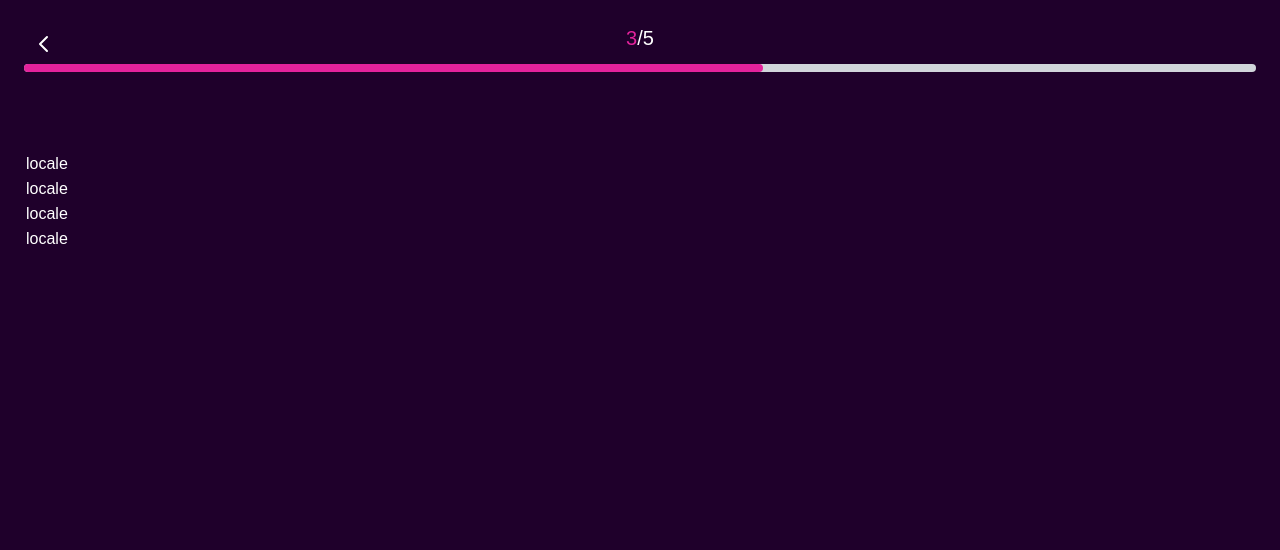
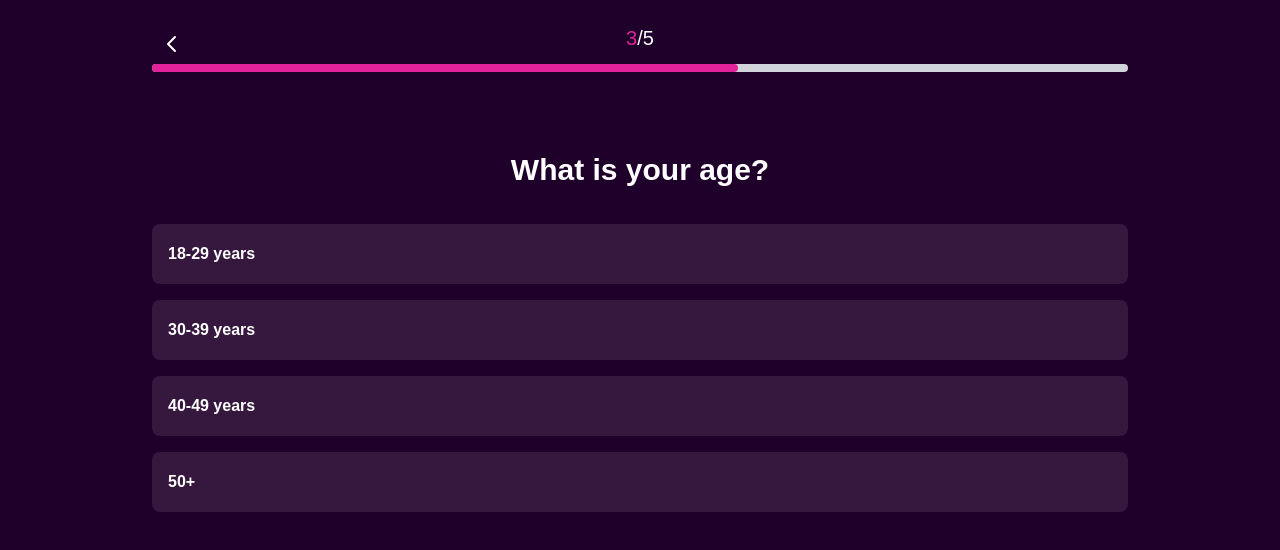
Before and after one commit to Freeman2333/quiz, a Next.js app: page /en/steps/age in a window 1280 px wide. Shown: the top 550 px of the page. Built offline with nearby package versions, Linux system fonts and the light colour scheme.

Commit message:
age selection added

```diff
--- a/src/app/[locale]/layout.tsx
+++ b/src/app/[locale]/layout.tsx
@@ -41,7 +41,9 @@ export default async function RootLayout({
       >
         <AppProvider>
           <NextIntlClientProvider messages={messages}>
-            <div className="container mx-auto p-6">{children}</div>
+            <div className="container mx-auto p-6 max-w-screen-lg">
+              {children}
+            </div>
           </NextIntlClientProvider>
         </AppProvider>
       </body>
--- a/src/app/[locale]/steps/age/page.tsx
+++ b/src/app/[locale]/steps/age/page.tsx
@@ -1,22 +1,38 @@
 "use client";
 
 import React from "react";
-import { routing } from "@/i18n/routing";
 import { useTranslations } from "next-intl";
 import { useAppContext } from "@/components/AppProvider";
+import Panel from "@/components/Panel";
+import { useStepNavigation } from "@/hook/useStepNavigation";
 
 const Page: React.FC = () => {
   const t = useTranslations();
-  const { language, gender, age, hate, favoriteTopics } = useAppContext()!;
-  console.log({ language, gender, age, hate, favoriteTopics });
+  const { setAge } = useAppContext()!;
+  const { goToNextStep } = useStepNavigation();
+
+  const ageRanges = [t("years1"), t("years2"), t("years3"), t("years4")];
+
+  const handlePanelChange = (age: string) => {
+    setAge(age);
+    goToNextStep();
+  };
 
   return (
-    <div>
-      {routing.locales.map((cur) => (
-        <option key={cur} value={cur}>
-          {t("locale", { locale: cur })}
-        </option>
-      ))}
+    <div className="flex flex-col gap-4">
+      <h1 className="text-3xl font-bold text-center text-foreground mb-5">
+        {t("title3")}
+      </h1>
+      <div className="flex flex-col gap-4">
+        {ageRanges.map((age) => (
+          <Panel
+            key={age}
+            label={age}
+            isSelected={false}
+            onClick={() => handlePanelChange(age)}
+          />
+        ))}
+      </div>
     </div>
   );
 };
--- a/src/app/[locale]/steps/gender/page.tsx
+++ b/src/app/[locale]/steps/gender/page.tsx
@@ -1,6 +1,5 @@
 "use client";
 
-import React from "react";
 import { useAppContext } from "@/components/AppProvider";
 import { useTranslations } from "next-intl";
 import { useStepNavigation } from "@/hook/useStepNavigation";
--- a/src/app/[locale]/steps/hate/page.tsx
+++ b/src/app/[locale]/steps/hate/page.tsx
@@ -1,6 +1,11 @@
-import React from "react";
+"use client";
+
+import { useAppContext } from "@/components/AppProvider";
 
 const Page: React.FC = () => {
+  const cont = useAppContext()!;
+  console.log({ cont });
+
   return <div>Page</div>;
 };
 
--- a/src/app/[locale]/steps/lang/page.tsx
+++ b/src/app/[locale]/steps/lang/page.tsx
@@ -6,7 +6,6 @@ import { useRouter, usePathname } from "next/navigation";
 import { routing } from "@/i18n/routing";
 import Panel from "@/components/Panel";
 import { STEPS } from "@/constants";
-import { useAppContext } from "@/components/AppProvider";
 
 const Page: React.FC = () => {
   const tRoot = useTranslations();
@@ -14,7 +13,6 @@ const Page: React.FC = () => {
   const currentLocale = useLocale();
   const router = useRouter();
   const pathname = usePathname();
-  const { setLanguage } = useAppContext()!;
 
   const handlePanelChange = (locale: string) => {
     const currentStepIndex = STEPS.findIndex(
@@ -27,8 +25,6 @@ const Page: React.FC = () => {
       const nextStep = STEPS[nextStepIndex].url.replace("{locale}", locale);
       router.replace(nextStep);
     }
-
-    setLanguage(locale);
   };
 
   return (
--- a/src/components/AppProvider.tsx
+++ b/src/components/AppProvider.tsx
@@ -4,11 +4,11 @@ import React, { createContext, useContext, useState } from "react";
 
 type AppContextType = {
   gender: string;
-  age: number;
+  age: string;
   hate: string[];
   favoriteTopics: string[];
   setGender: (gender: string) => void;
-  setAge: (age: number) => void;
+  setAge: (age: string) => void;
   setHate: (hate: string[]) => void;
   setFavoriteTopics: (topics: string[]) => void;
 };
@@ -17,7 +17,7 @@ const AppContext = createContext<AppContextType | null>(null);
 
 export const AppProvider = ({ children }: { children: React.ReactNode }) => {
   const [gender, setGender] = useState("male");
-  const [age, setAge] = useState(0);
+  const [age, setAge] = useState("");
   const [hate, setHate] = useState<string[]>([]);
   const [favoriteTopics, setFavoriteTopics] = useState<string[]>([]);
 
```
